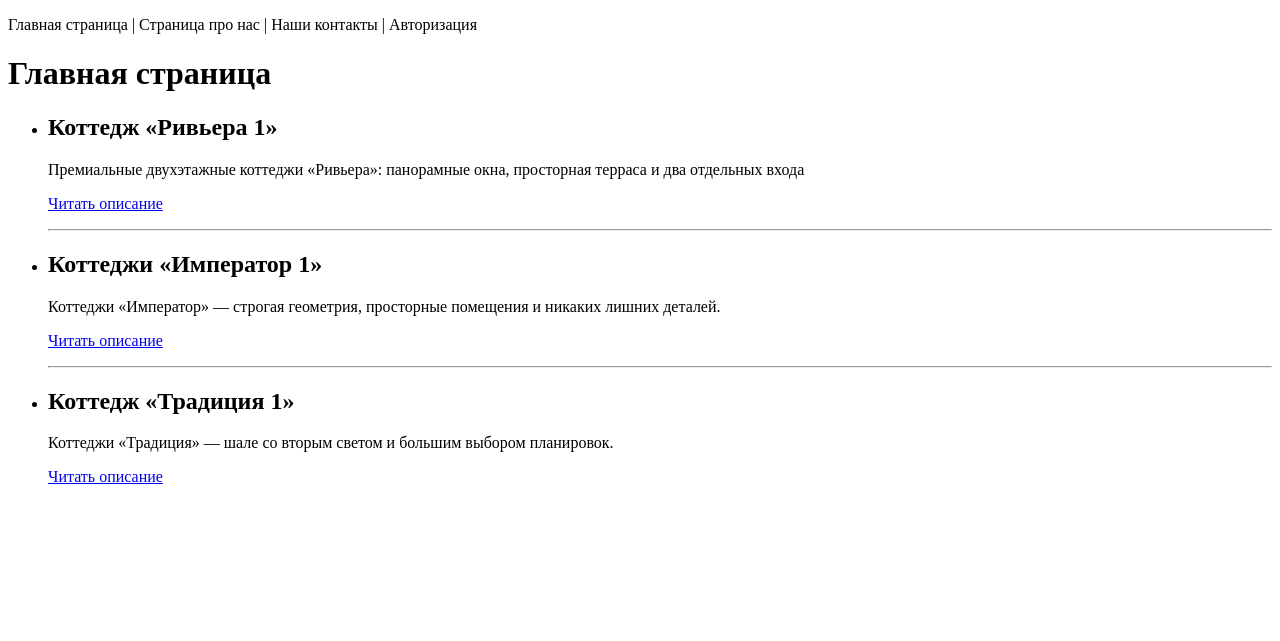
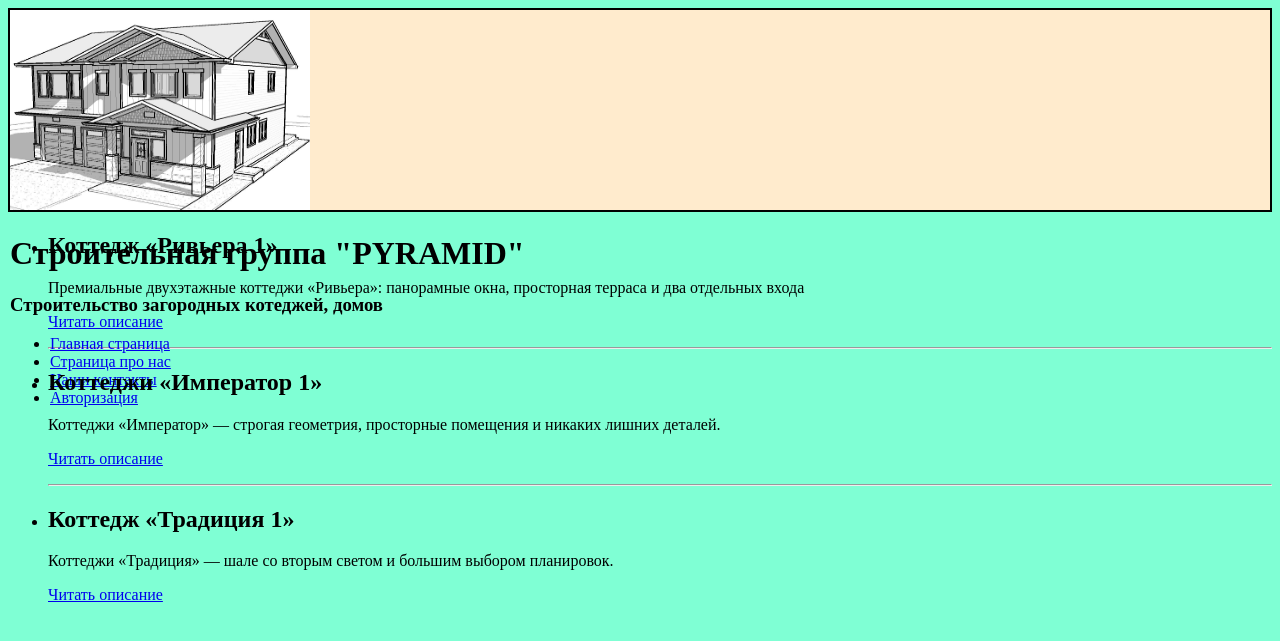
Before and after one commit to Valery7803/Web_houses, a Django app: page / in a window 1280 px wide. Shown: the top 641 px of the page. Run offline with Django 5.2, Linux system fonts and the light colour scheme.

Commit message:
Подключил статику и файл base.html

```diff
--- /dev/null
+++ b/web_houses/houses/static/houses/css/main.css
@@ -0,0 +1,15 @@
+body {
+    background-color: aquamarine;
+}
+
+img {
+    height: 200px;
+    width: 300px;
+}
+
+.up_site {
+    height: 200px;
+    width: auto;
+    background-color: blanchedalmond;
+    border: solid 2px black;
+}
--- a/web_houses/houses/templates/houses/index.html
+++ b/web_houses/houses/templates/houses/index.html
@@ -1,14 +1,6 @@
-<!DOCTYPE html>
-<html lang="ru">
-<head>
-    <meta charset="UTF-8">
-    <meta name="viewport" content="width=device-width, initial-scale=1.0">
-    <title>{{ title }}</title>
-</head>
-<body>
-    <p>{{ menu|join:" | " }}</p>
-    <h1>{{ title }}</h1>
-    <!-- Перебираю в шаблоне контекст -->
+{% extends 'base.html' %}
+
+{% block content %}
     <ul>
         {% for p in home %}
         <li>
@@ -21,5 +13,4 @@
         </li>
         {% endfor %}
     </ul>
-</body>
-</html>
+{% endblock %}
--- a/web_houses/houses/views.py
+++ b/web_houses/houses/views.py
@@ -2,7 +2,9 @@ from django.shortcuts import render
 from django.http import HttpResponse, HttpResponseNotFound
 
 menu = [
-    'Главная страница', 'Страница про нас', 'Наши контакты', 'Авторизация'
+    {'title': 'Страница про нас', 'url_name': 'about'},
+    {'title': 'Наши контакты', 'url_name': 'contacts'},
+    {'title': 'Авторизация', 'url_name': 'login'},
 ]
 
 data_db = [
--- /dev/null
+++ b/web_houses/templates/base.html
@@ -0,0 +1,28 @@
+{% load static %}
+
+<!DOCTYPE html>
+<html lang="ru">
+<head>
+    <meta charset="UTF-8">
+    <meta name="viewport" content="width=device-width, initial-scale=1.0">
+    <link rel="stylesheet" href="{% static 'houses/css/main.css' %}">
+    <title>{{ title }}</title>
+</head>
+<body>
+    <div class="up_site">
+        <img src="{% static 'houses/imgs/logo.house.jpg' %}" alt="logo">
+        <div class="text_logo">
+            <p><h1>Строительная группа "PYRAMID"</h1></p>
+            <span><h3>Строительство загородных котеджей, домов</h3></span>
+        </div>
+        <ul>
+            <li><a href="{% url 'home' %}">Главная страница</a></li>
+            {% for m in menu %}
+            <li><a href="{% url m.url_name %}">{{ m.title }}</a></li>
+            {% endfor %}
+        </ul>
+    </div>
+{% block content %}
+{% endblock %}
+</body>
+</html>
--- a/web_houses/web_houses/settings.py
+++ b/web_houses/web_houses/settings.py
@@ -55,7 +55,7 @@ ROOT_URLCONF = 'web_houses.urls'
 TEMPLATES = [
     {
         'BACKEND': 'django.template.backends.django.DjangoTemplates',
-        'DIRS': [],
+        'DIRS': [BASE_DIR/'templates'],
         'APP_DIRS': True,
         'OPTIONS': {
             'context_processors': [
```
Also changed, not shown: web_houses/houses/templates/houses/about.html (+4 -12 lines), web_houses/houses/static/houses/imgs/logo.house.jpg (added).
